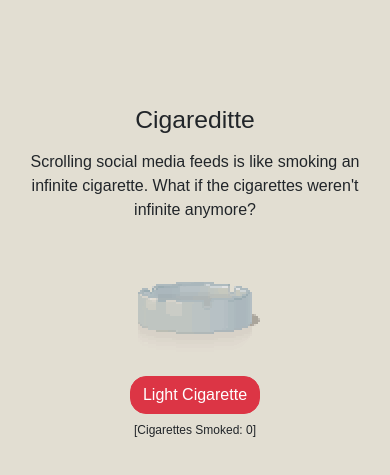
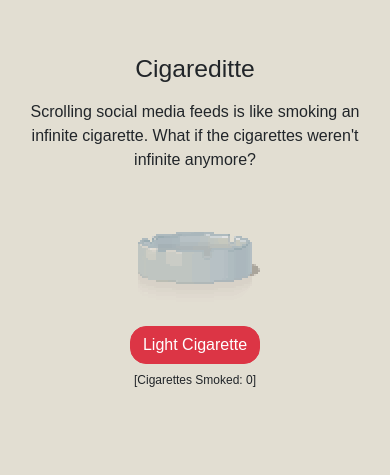
Before and after one commit to sanghoonio/cigareditte, a React (Vite) app: page /cigareditte/hot in a window 390 px wide. Shown: the part 105-580 px from the top of the page. Built offline with nearby package versions, Linux system fonts and the light colour scheme; no server answers; a web font is replaced by a local one.

Commit message:
mobile ui detail

```diff
--- a/src/style.css
+++ b/src/style.css
@@ -41,7 +41,7 @@ html, body, div {
     padding: 0 2.5vw;
   }
   .page-width.main {
-    padding-top: 22vh;
+    padding-top: 16vh;
   }
   .sidebar, .desktop {
     display: none;
```
